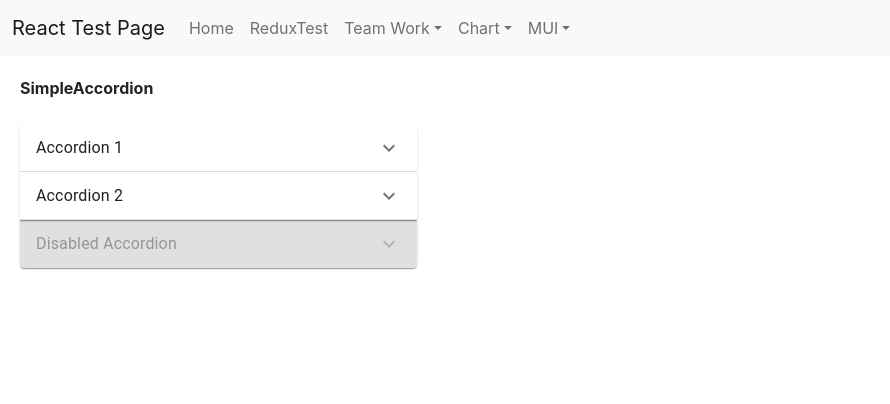
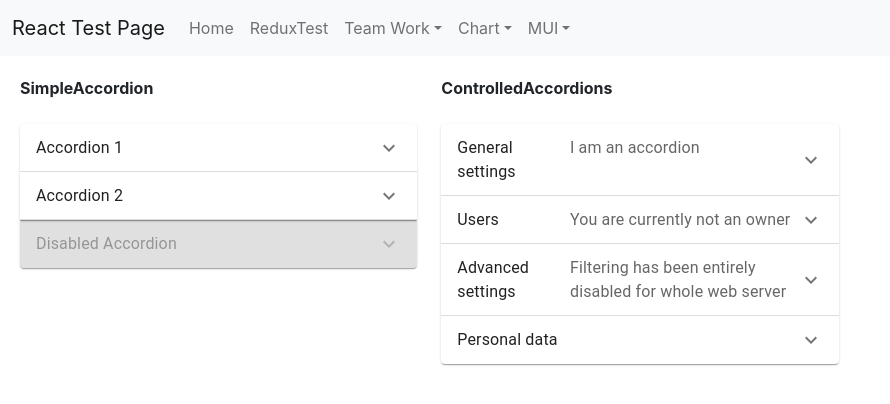
Before and after one commit to jinseok1306/React-Test, a React (Create React App) app in the folder ReactProject/client_app/: page /MUI/AccordionPage in a window 1280 px wide. Shown: the top 404 px of the page, without its empty margins (0-890 px from the left). Built offline with nearby package versions, Linux system fonts and the light colour scheme.

Commit message:
MUI ControlledAccordions 테스트 완료

```diff
--- /dev/null
+++ b/ReactProject/client_app/src/components/Accordion/ControlledAccordions.tsx
@@ -0,0 +1,92 @@
+import * as React from 'react';
+import Accordion from '@mui/material/Accordion';
+import AccordionDetails from '@mui/material/AccordionDetails';
+import AccordionSummary from '@mui/material/AccordionSummary';
+import Typography from '@mui/material/Typography';
+import ExpandMoreIcon from '@mui/icons-material/ExpandMore';
+
+export default function ControlledAccordions() {
+    const [expanded, setExpanded] = React.useState<string | false>(false);
+
+    const handleChange =
+        (panel: string) => (event: React.SyntheticEvent, isExpanded: boolean) => {
+            setExpanded(isExpanded ? panel : false);
+        };
+
+    return (
+        <div>
+            <Accordion expanded={expanded === 'panel1'} onChange={handleChange('panel1')}>
+                <AccordionSummary
+                    expandIcon={<ExpandMoreIcon />}
+                    aria-controls="panel1bh-content"
+                    id="panel1bh-header"
+                >
+                    <Typography sx={{ width: '33%', flexShrink: 0 }}>
+                        General settings
+                    </Typography>
+                    <Typography sx={{ color: 'text.secondary' }}>I am an accordion</Typography>
+                </AccordionSummary>
+                <AccordionDetails>
+                    <Typography>
+                        Nulla facilisi. Phasellus sollicitudin nulla et quam mattis feugiat.
+                        Aliquam eget maximus est, id dignissim quam.
+                    </Typography>
+                </AccordionDetails>
+            </Accordion>
+            <Accordion expanded={expanded === 'panel2'} onChange={handleChange('panel2')}>
+                <AccordionSummary
+                    expandIcon={<ExpandMoreIcon />}
+                    aria-controls="panel2bh-content"
+                    id="panel2bh-header"
+                >
+                    <Typography sx={{ width: '33%', flexShrink: 0 }}>Users</Typography>
+                    <Typography sx={{ color: 'text.secondary' }}>
+                        You are currently not an owner
+                    </Typography>
+                </AccordionSummary>
+                <AccordionDetails>
+                    <Typography>
+                        Donec placerat, lectus sed mattis semper, neque lectus feugiat lectus,
+                        varius pulvinar diam eros in elit. Pellentesque convallis laoreet
+                        laoreet.
+                    </Typography>
+                </AccordionDetails>
+            </Accordion>
+            <Accordion expanded={expanded === 'panel3'} onChange={handleChange('panel3')}>
+                <AccordionSummary
+                    expandIcon={<ExpandMoreIcon />}
+                    aria-controls="panel3bh-content"
+                    id="panel3bh-header"
+                >
+                    <Typography sx={{ width: '33%', flexShrink: 0 }}>
+                        Advanced settings
+                    </Typography>
+                    <Typography sx={{ color: 'text.secondary' }}>
+                        Filtering has been entirely disabled for whole web server
+                    </Typography>
+                </AccordionSummary>
+                <AccordionDetails>
+                    <Typography>
+                        Nunc vitae orci ultricies, auctor nunc in, volutpat nisl. Integer sit
+                        amet egestas eros, vitae egestas augue. Duis vel est augue.
+                    </Typography>
+                </AccordionDetails>
+            </Accordion>
+            <Accordion expanded={expanded === 'panel4'} onChange={handleChange('panel4')}>
+                <AccordionSummary
+                    expandIcon={<ExpandMoreIcon />}
+                    aria-controls="panel4bh-content"
+                    id="panel4bh-header"
+                >
+                    <Typography sx={{ width: '33%', flexShrink: 0 }}>Personal data</Typography>
+                </AccordionSummary>
+                <AccordionDetails>
+                    <Typography>
+                        Nunc vitae orci ultricies, auctor nunc in, volutpat nisl. Integer sit
+                        amet egestas eros, vitae egestas augue. Duis vel est augue.
+                    </Typography>
+                </AccordionDetails>
+            </Accordion>
+        </div>
+    );
+}
--- a/ReactProject/client_app/src/pages/MUI/AccordionPage.tsx
+++ b/ReactProject/client_app/src/pages/MUI/AccordionPage.tsx
@@ -2,6 +2,7 @@ import React, { useCallback, useState } from "react";
 import Menu from '../../components/Menu';
 import Grid from '@mui/material/Grid';
 import SimpleAccordion from '../../components/Accordion/SimpleAccordion';
+import ControlledAccordions from '../../components/Accordion/ControlledAccordions';
 
 const AccordionPage = () => {
     return (
@@ -13,6 +14,10 @@ const AccordionPage = () => {
                         <b>SimpleAccordion</b><div>&nbsp;</div>
                         <SimpleAccordion />
                     </Grid>
+                    <Grid item xs={4}>
+                        <b>ControlledAccordions</b><div>&nbsp;</div>
+                        <ControlledAccordions />
+                    </Grid>
                 </Grid>
             </div>
         </div>
```
Also changed, not shown: 1 other file (tests, documents, lock files or other folders).
